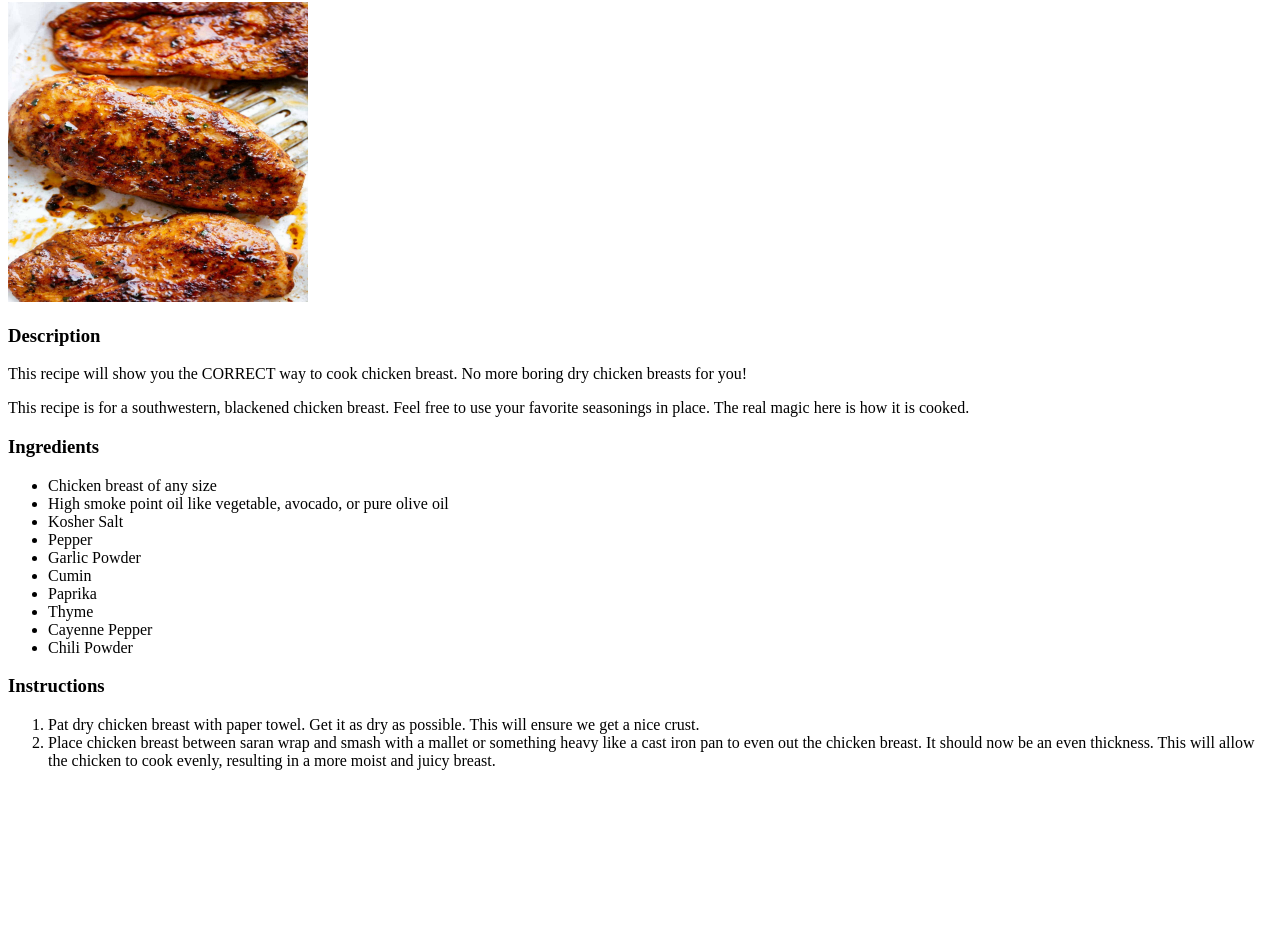
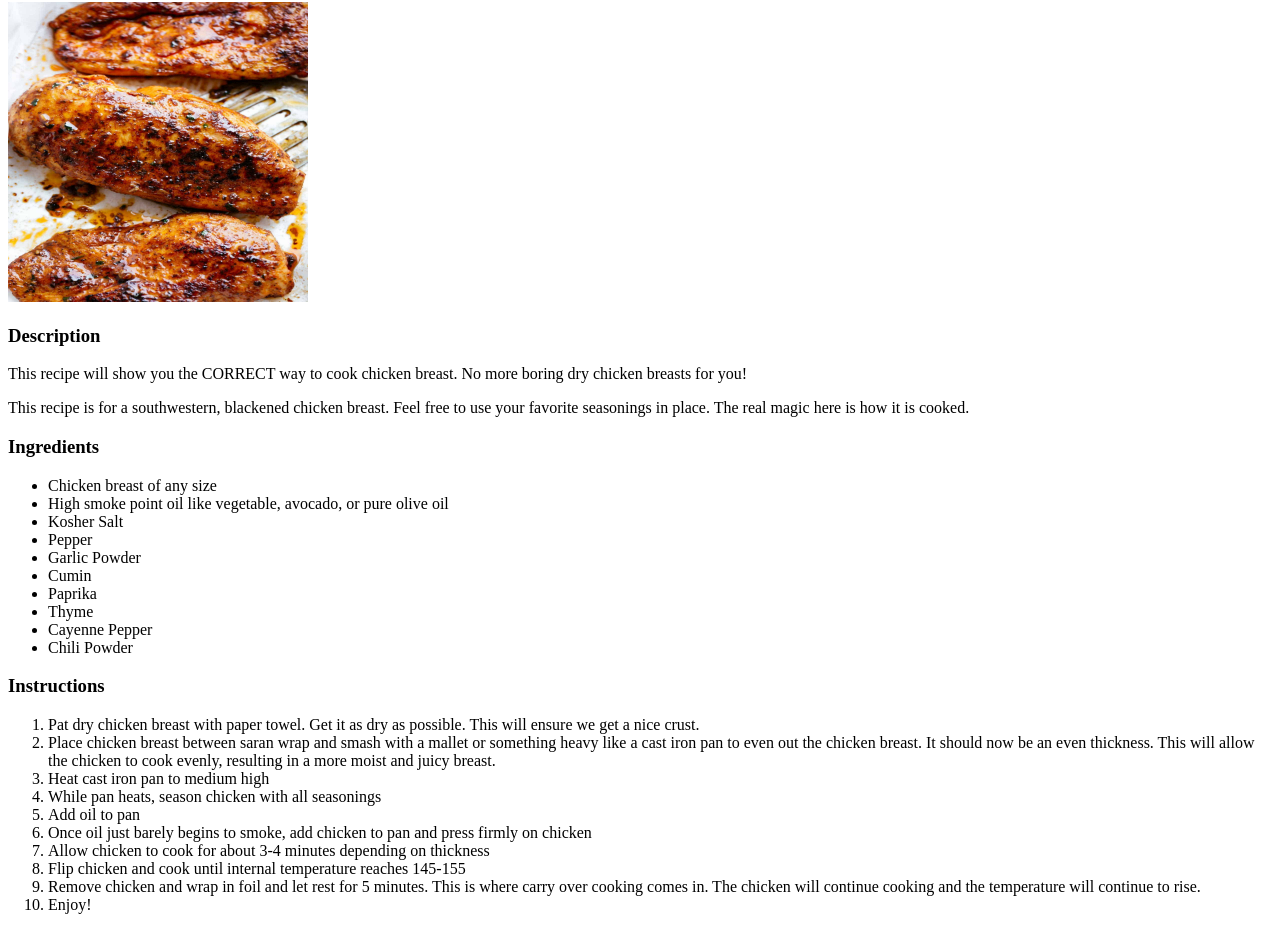
Before and after one commit to jtrunick95/odin-recipes, a plain HTML site: page recipes/chicken.html in a window 1280 px wide. Shown: the part 104-1034 px from the top of the page. Before the commit the page ends 890 px from the top, so only its background shows below. Drawn offline with Linux system fonts and the light colour scheme.

Commit message:
Finish chicken page

```diff
--- a/recipes/chicken.html
+++ b/recipes/chicken.html
@@ -35,7 +35,14 @@
         <ol>
             <li>Pat dry chicken breast with paper towel. Get it as dry as possible. This will ensure we get a nice crust.</li>
             <li>Place chicken breast between saran wrap and smash with a mallet or something heavy like a cast iron pan to even out the chicken breast. It should now be an even thickness. This will allow the chicken to cook evenly, resulting in a more moist and juicy breast.</li>
-
+            <li>Heat cast iron pan to medium high </li>
+            <li>While pan heats, season chicken with all seasonings</li>
+            <li>Add oil to pan</li>
+            <li>Once oil just barely begins to smoke, add chicken to pan and press firmly on chicken</li>
+            <li>Allow chicken to cook for about 3-4 minutes depending on thickness</li>
+            <li>Flip chicken and cook until internal temperature reaches 145-155</li>
+            <li>Remove chicken and wrap in foil and let rest for 5 minutes. This is where carry over cooking comes in. The chicken will continue cooking and the temperature will continue to rise.</li>
+            <li>Enjoy!</li>
 
 
 
```
